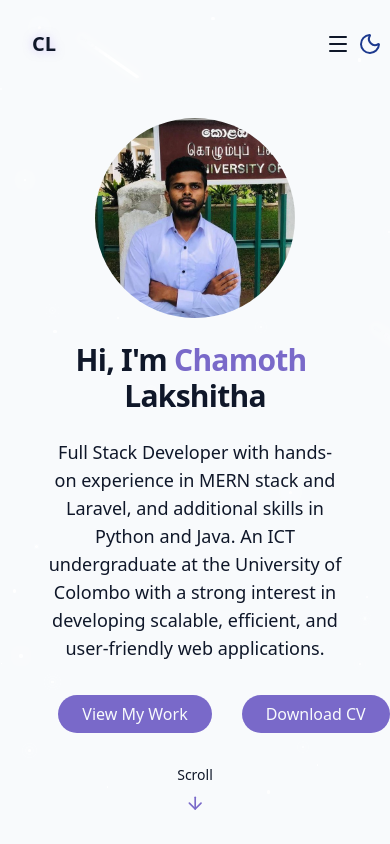
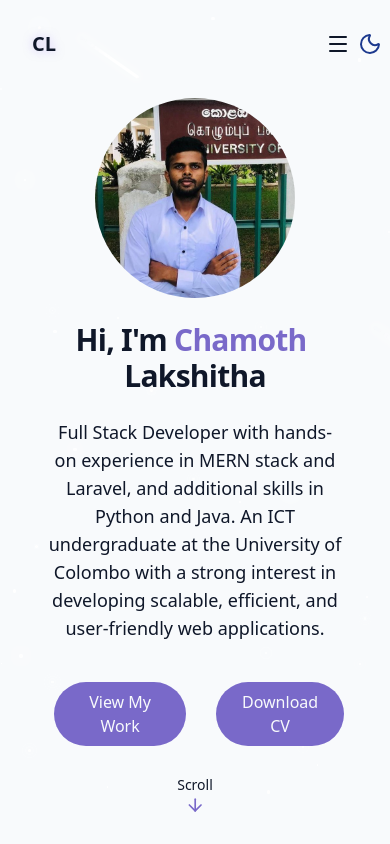
Before and after one commit to Doublezero-00/my-portfolio, a React (Vite) app: page / in a window 390 px wide. Shown: the top 844 px of the page. Built offline with nearby package versions, Linux system fonts and the light colour scheme.

Commit message:
Added more mobile responsive styles✅

```diff
--- a/src/components/HeroSection.jsx
+++ b/src/components/HeroSection.jsx
@@ -32,7 +32,7 @@ export default function HeroSection() {
             developing scalable, efficient, and user-friendly web applications.
           </p>
 
-          <div className=" w-[350px] md:w-full pt-4 opacity-0 animate-fade-in-delay-4 px-1">
+          <div className="flex flex-row w-[300px] md:w-full justify-center items-center pt-4 opacity-0 animate-fade-in-delay-4 px-1">
             <a href="#projects" className="cosmic-button ml-0.5">
               View My Work
             </a>
@@ -47,7 +47,7 @@ export default function HeroSection() {
         </div>
       </div>
       <div className="absolute bottom-5 left-1/2 transform -translate-x-1/2 flex flex-col items-center animate-bounce">
-        <span className="text-sm text-muted-foreground mb-2"> Scroll </span>
+        <span className="text-sm text-muted-foreground"> Scroll </span>
         <ArrowDown className="h-5 w-5 text-primary" />
       </div>
     </section>
--- a/src/components/SkillsSection.jsx
+++ b/src/components/SkillsSection.jsx
@@ -141,7 +141,7 @@ export default function SkillsSection() {
           {filteredSkills.map((skill, key) => (
             <div
               key={key}
-              className="bg-card w-[170px] md:w-[180px] h-[180px] p-6 rounded-2xl shadow-md hover:shadow-lg transition-all duration-300 transform hover:-translate-y-2 flex flex-col items-center justify-center group cursor-pointer border border-transparent hover:border-primary/40"
+              className="bg-card w-[160px] md:w-[180px] h-[180px] p-6 rounded-2xl shadow-md hover:shadow-lg transition-all duration-300 transform hover:-translate-y-2 flex flex-col items-center justify-center group cursor-pointer border border-transparent hover:border-primary/40"
             >
               <div className="flex flex-col items-center justify-center">
                 <img
```
